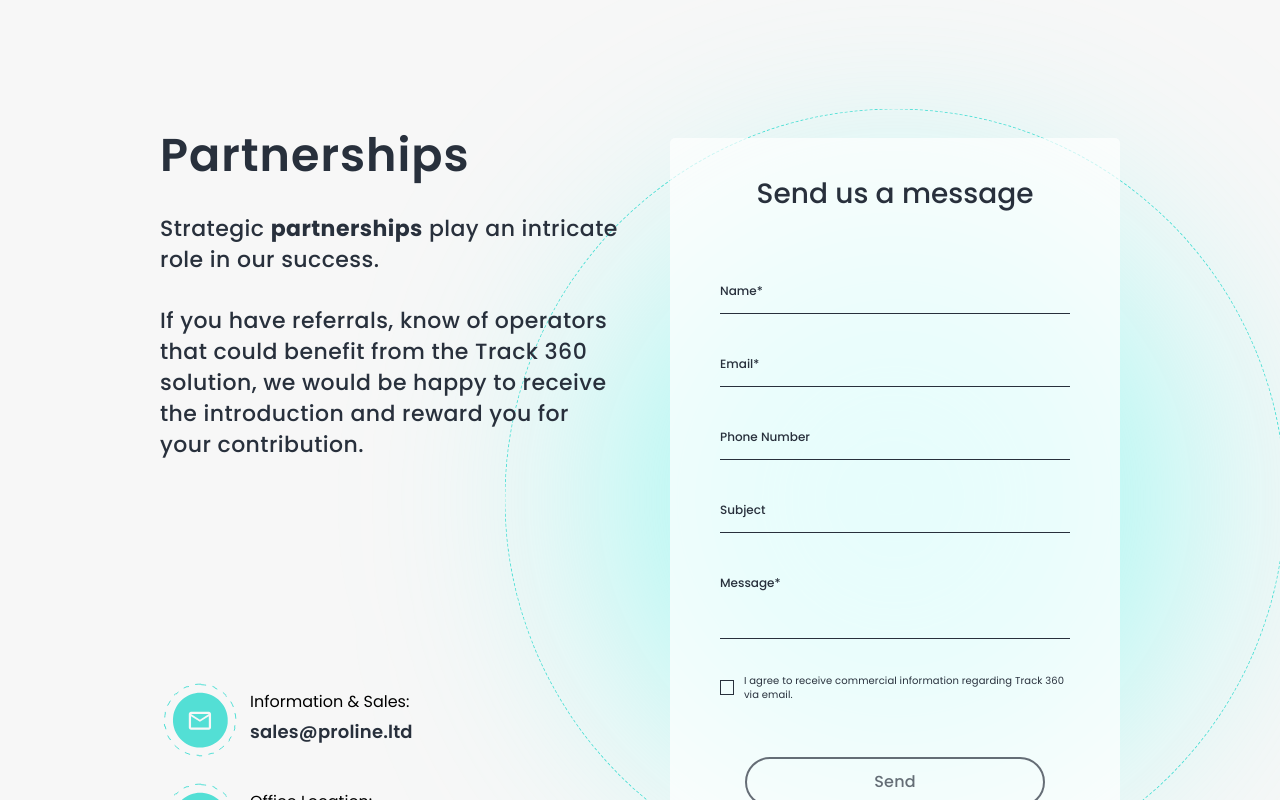
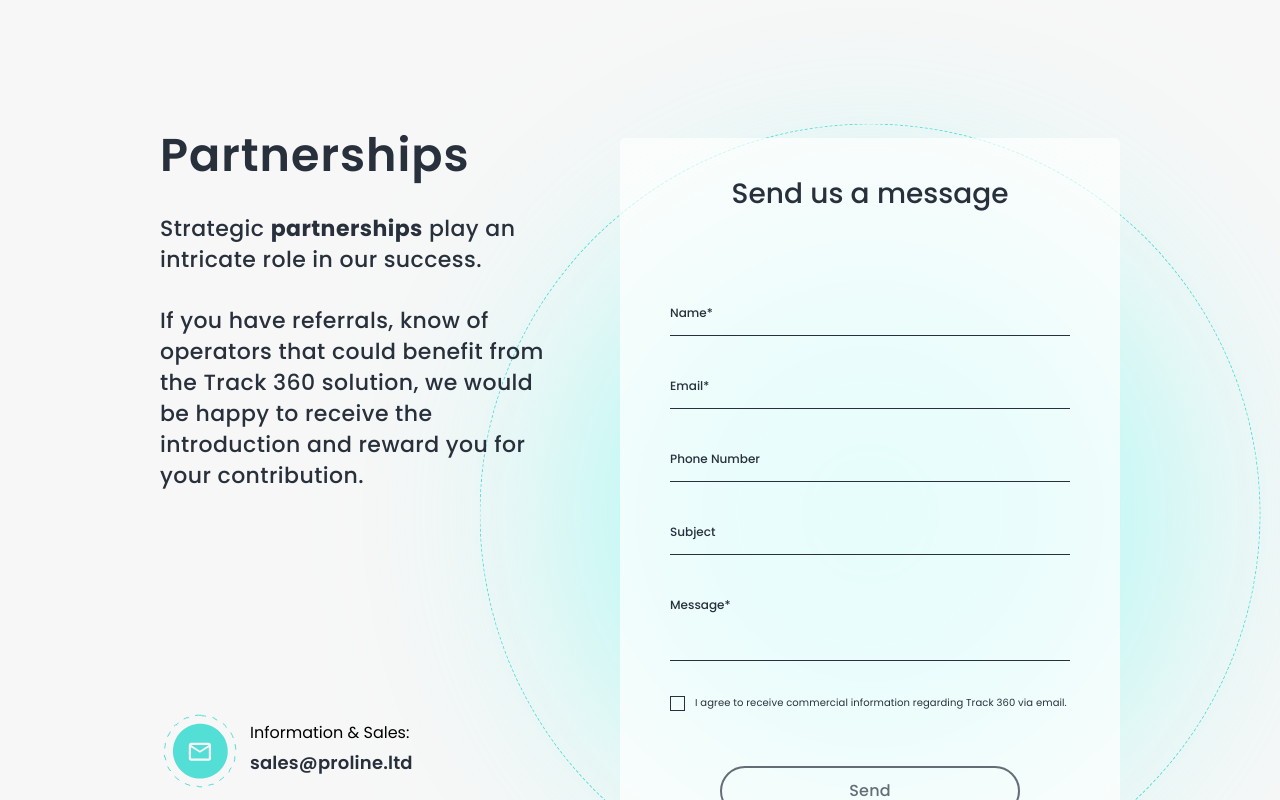
Before and after one commit to khalek98/track360, a Next.js app: page /about in a window 1280 px wide. Shown: the part 2640-3440 px from the top of the page. Built offline with nearby package versions, Linux system fonts and the light colour scheme.

Commit message:
adaptive AboutUs page

```diff
--- a/src/sections/AboutUs/Main/Main.module.scss
+++ b/src/sections/AboutUs/Main/Main.module.scss
@@ -89,13 +89,13 @@
   }
 
   @include media-lg {
-    max-width: 700px;
+    max-width: 700px !important;
 
     font-size: 20px;
   }
 
   @include media-md {
-    max-width: 600px;
+    max-width: 600px !important;
   }
 
   @include media-sm {
@@ -127,6 +127,16 @@
 
     height: 430px;
     width: 430px;
+
+    @include media_xl {
+      height: 400px;
+      width: 400px;
+    }
+
+    @include media_lg {
+      height: 360px;
+      width: 360px;
+    }
   }
 
   &_2 {
@@ -143,6 +153,10 @@
       height: 25px;
       width: 25px;
     }
+  }
+
+  @include media_md {
+    display: none;
   }
 }
 
--- a/src/sections/AboutUs/Partnership/Partnership.module.scss
+++ b/src/sections/AboutUs/Partnership/Partnership.module.scss
@@ -4,13 +4,24 @@
 .Section {
   padding: 185px 0 200px;
 
-  overflow: hidden;
+  @include media-lg {
+    padding: 140px 0;
+  }
 }
 
 .SectionWrapper {
   @include solutionsWrapper;
   grid-template-columns: 530px auto;
   column-gap: 180px;
+
+  @include media-xl {
+    grid-template-columns: 400px auto;
+    column-gap: 60px;
+  }
+
+  @include media-lg {
+    grid-template-columns: 1fr;
+  }
 }
 
 .Title {
@@ -29,7 +40,7 @@
   line-height: 31px;
   letter-spacing: 0.44px;
 
-  font-size: 22px;
+  font-size: 22px !important;
   font-family: Poppins;
   font-weight: 500;
   line-height: 31px;
@@ -43,6 +54,14 @@
   row-gap: 20px;
 
   grid-column: 1/2;
+
+  @include media-lg {
+    margin-top: 70px;
+    grid-column: unset;
+    grid-row: unset;
+
+    order: 5;
+  }
 }
 
 .ContactItem {
@@ -91,6 +110,21 @@
 
   background: rgba(255, 255, 255, 0.7);
   border-radius: 5px;
+
+  @include media-lg {
+    margin-top: 70px;
+    max-width: 550px;
+
+    grid-column: unset;
+    grid-row: unset;
+    justify-self: center;
+    order: 4;
+  }
+
+  //xs
+  @include media-xs {
+    padding: 40px 30px 50px;
+  }
 }
 
 .ContactFormTitle {
@@ -98,6 +132,11 @@
   font-size: 28px;
   font-family: Poppins;
   font-weight: 500;
+
+  //xs
+  @include media-xs {
+    font-size: 24px;
+  }
 }
 
 .Form {
@@ -136,9 +175,11 @@
 
   width: 100%;
 
+  border: none;
+  border-radius: 0;
   background-color: transparent;
-  border: none;
   border-bottom: 1px solid var(--color-blue-deep);
+
   resize: none;
 
   &:focus {
@@ -180,7 +221,8 @@
     padding: 2px;
     margin: 0;
 
-    width: 15px;
+    max-width: 15px;
+    width: 100%;
     height: 15px;
 
     appearance: none;
--- a/src/sections/AboutUs/Team/Team.module.scss
+++ b/src/sections/AboutUs/Team/Team.module.scss
@@ -3,6 +3,10 @@
 
 .Section {
   padding: 130px 0 175px;
+
+  @include media-md {
+    padding: 100px 0;
+  }
 }
 
 .SectionWrapper {
@@ -30,6 +34,18 @@
   display: flex;
   justify-content: center;
   column-gap: 90px;
+
+  @include media-lg {
+    column-gap: 60px;
+  }
+
+  @include media-md {
+    margin-top: 100px;
+
+    flex-direction: column;
+    align-items: center;
+    row-gap: 80px;
+  }
 }
 
 .TeamItem {
@@ -106,6 +122,12 @@
     transition: all 0.3s linear;
     z-index: 1;
   }
+
+  @include media-md {
+    &::after {
+      display: none;
+    }
+  }
 }
 
 .TeamLink {
@@ -127,4 +149,9 @@
   &:hover {
     color: var(--color-primary-dark);
   }
+
+  @include media-md {
+    position: static;
+    margin-top: 40px;
+  }
 }
--- a/src/sections/AboutUs/Testimonial/Testimonial.module.scss
+++ b/src/sections/AboutUs/Testimonial/Testimonial.module.scss
@@ -21,6 +21,15 @@
 
   border: 2px dashed var(--color-primary-dark);
   opacity: 0.7;
+
+  @include media_lg {
+    width: 300px;
+    height: 300px;
+  }
+
+  @include media_sm {
+    display: none;
+  }
 }
 
 .SectionWrapper {
@@ -32,10 +41,18 @@
   @include title;
 
   color: #fff;
+
+  @include media-sm {
+    text-align: center;
+  }
 }
 
 .Slider {
   margin-top: 70px;
+
+  @include media-sm {
+    margin-top: 50px;
+  }
 }
 
 .Recomendation {
@@ -63,6 +80,10 @@
     line-height: 45px;
     letter-spacing: 0.72px;
   }
+
+  @include media-sm {
+    text-align: center;
+  }
 }
 
 .Persone {
@@ -73,6 +94,12 @@
   font-weight: 500;
   line-height: 160%;
   color: #fff;
+
+  @include media-sm {
+    margin-top: 40px;
+
+    text-align: center;
+  }
 }
 
 .Position {
@@ -82,4 +109,8 @@
   font-style: italic;
   line-height: 160%;
   letter-spacing: -0.45px;
+
+  @include media-sm {
+    text-align: center;
+  }
 }
```
